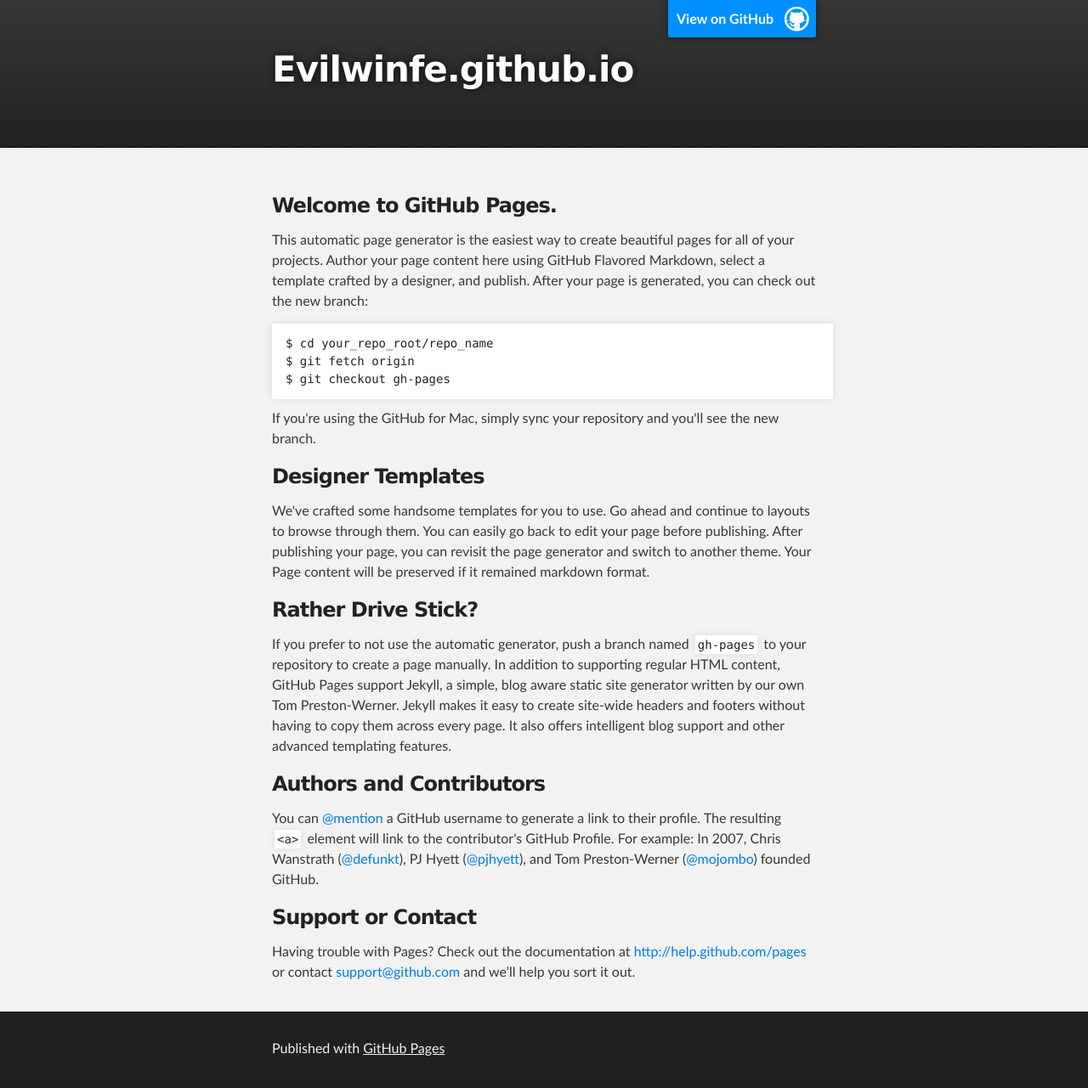
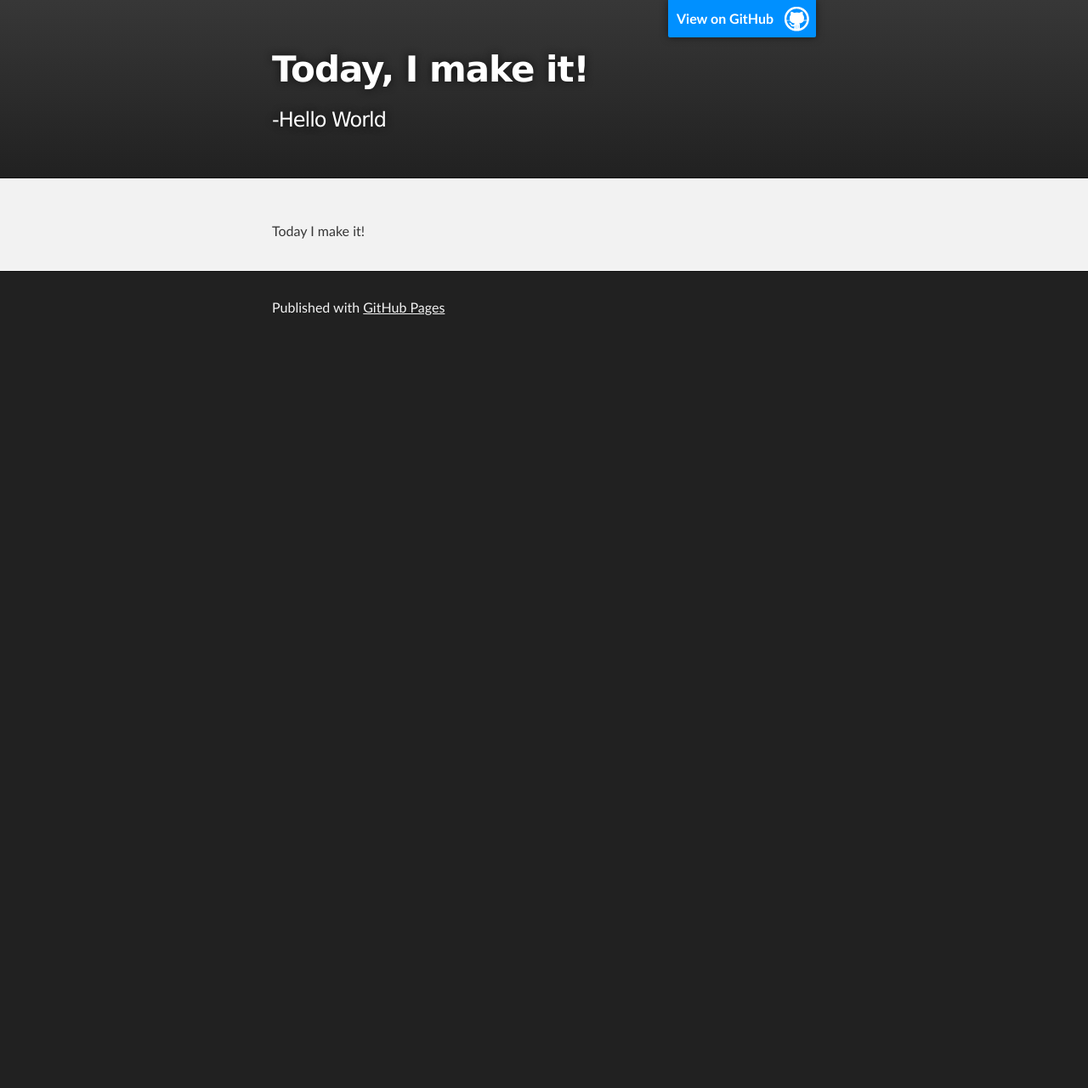
Before and after one commit to evilwinfe/evilwinfe.github.com, a plain HTML site: page index.html in a window 1280 px wide. Shown: the whole page at 85% size. After the commit the page ends 800 px from the top, so only its background shows below. Drawn offline with Linux system fonts and the light colour scheme.

Commit message:
Replace master branch with page content via GitHub

```diff
--- a/index.html
+++ b/index.html
@@ -4,11 +4,11 @@
   <head>
     <meta charset='utf-8' />
     <meta http-equiv="X-UA-Compatible" content="chrome=1" />
-    <meta name="description" content="Evilwinfe.github.io : " />
+    <meta name="description" content="Today, I make it! : -Hello World" />
 
     <link rel="stylesheet" type="text/css" media="screen" href="stylesheets/stylesheet.css">
 
-    <title>Evilwinfe.github.io</title>
+    <title>Today, I make it!</title>
   </head>
 
   <body>
@@ -18,8 +18,8 @@
         <header class="inner">
           <a id="forkme_banner" href="https://github.com/evilwinfe">View on GitHub</a>
 
-          <h1 id="project_title">Evilwinfe.github.io</h1>
-          <h2 id="project_tagline"></h2>
+          <h1 id="project_title">Today, I make it!</h1>
+          <h2 id="project_tagline">-Hello World</h2>
 
         </header>
     </div>
@@ -27,37 +27,7 @@
     <!-- MAIN CONTENT -->
     <div id="main_content_wrap" class="outer">
       <section id="main_content" class="inner">
-        <h3>
-<a name="welcome-to-github-pages" class="anchor" href="#welcome-to-github-pages"><span class="octicon octicon-link"></span></a>Welcome to GitHub Pages.</h3>
-
-<p>This automatic page generator is the easiest way to create beautiful pages for all of your projects. Author your page content here using GitHub Flavored Markdown, select a template crafted by a designer, and publish. After your page is generated, you can check out the new branch:</p>
-
-<pre><code>$ cd your_repo_root/repo_name
-$ git fetch origin
-$ git checkout gh-pages
-</code></pre>
-
-<p>If you're using the GitHub for Mac, simply sync your repository and you'll see the new branch.</p>
-
-<h3>
-<a name="designer-templates" class="anchor" href="#designer-templates"><span class="octicon octicon-link"></span></a>Designer Templates</h3>
-
-<p>We've crafted some handsome templates for you to use. Go ahead and continue to layouts to browse through them. You can easily go back to edit your page before publishing. After publishing your page, you can revisit the page generator and switch to another theme. Your Page content will be preserved if it remained markdown format.</p>
-
-<h3>
-<a name="rather-drive-stick" class="anchor" href="#rather-drive-stick"><span class="octicon octicon-link"></span></a>Rather Drive Stick?</h3>
-
-<p>If you prefer to not use the automatic generator, push a branch named <code>gh-pages</code> to your repository to create a page manually. In addition to supporting regular HTML content, GitHub Pages support Jekyll, a simple, blog aware static site generator written by our own Tom Preston-Werner. Jekyll makes it easy to create site-wide headers and footers without having to copy them across every page. It also offers intelligent blog support and other advanced templating features.</p>
-
-<h3>
-<a name="authors-and-contributors" class="anchor" href="#authors-and-contributors"><span class="octicon octicon-link"></span></a>Authors and Contributors</h3>
-
-<p>You can <a href="https://github.com/blog/821" class="user-mention">@mention</a> a GitHub username to generate a link to their profile. The resulting <code>&lt;a&gt;</code> element will link to the contributor's GitHub Profile. For example: In 2007, Chris Wanstrath (<a href="https://github.com/defunkt" class="user-mention">@defunkt</a>), PJ Hyett (<a href="https://github.com/pjhyett" class="user-mention">@pjhyett</a>), and Tom Preston-Werner (<a href="https://github.com/mojombo" class="user-mention">@mojombo</a>) founded GitHub.</p>
-
-<h3>
-<a name="support-or-contact" class="anchor" href="#support-or-contact"><span class="octicon octicon-link"></span></a>Support or Contact</h3>
-
-<p>Having trouble with Pages? Check out the documentation at <a href="http://help.github.com/pages">http://help.github.com/pages</a> or contact <a href="mailto:support@github.com">support@github.com</a> and we’ll help you sort it out.</p>
+        <p>Today I make it!</p>
       </section>
     </div>
 
```
Also changed, not shown: params.json (+1 -1 lines).
